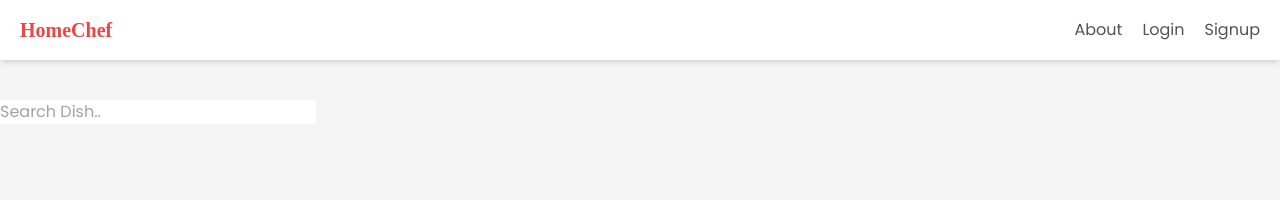
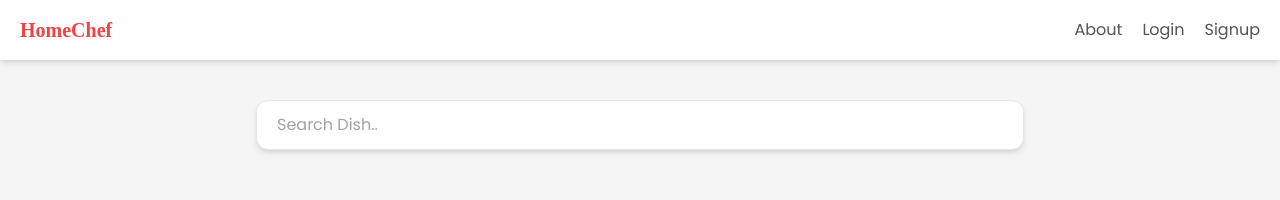
Before and after one commit to aadarshraj02/Home-Chef, a React (Vite) app in the folder client/: page / in a window 1280 px wide. Shown: the top 200 px of the page. Built offline with nearby package versions, Linux system fonts and the light colour scheme; a web font is replaced by a local one.

Commit message:
styled input

```diff
--- a/client/src/pages/Home.jsx
+++ b/client/src/pages/Home.jsx
@@ -1,6 +1,6 @@
 const Home = () => {
   return (
-    <div>
+    <div className="flex justify-center items-center">
       <div>
         <form>
           <input
@@ -8,6 +8,7 @@ const Home = () => {
             name="search"
             id="search"
             placeholder="Search Dish.."
+            className="outline-none border px-5 py-3 rounded-xl w-[80vw] md:w-[60vw] shadow-md focus:border-red-500"
           />
         </form>
       </div>
```
